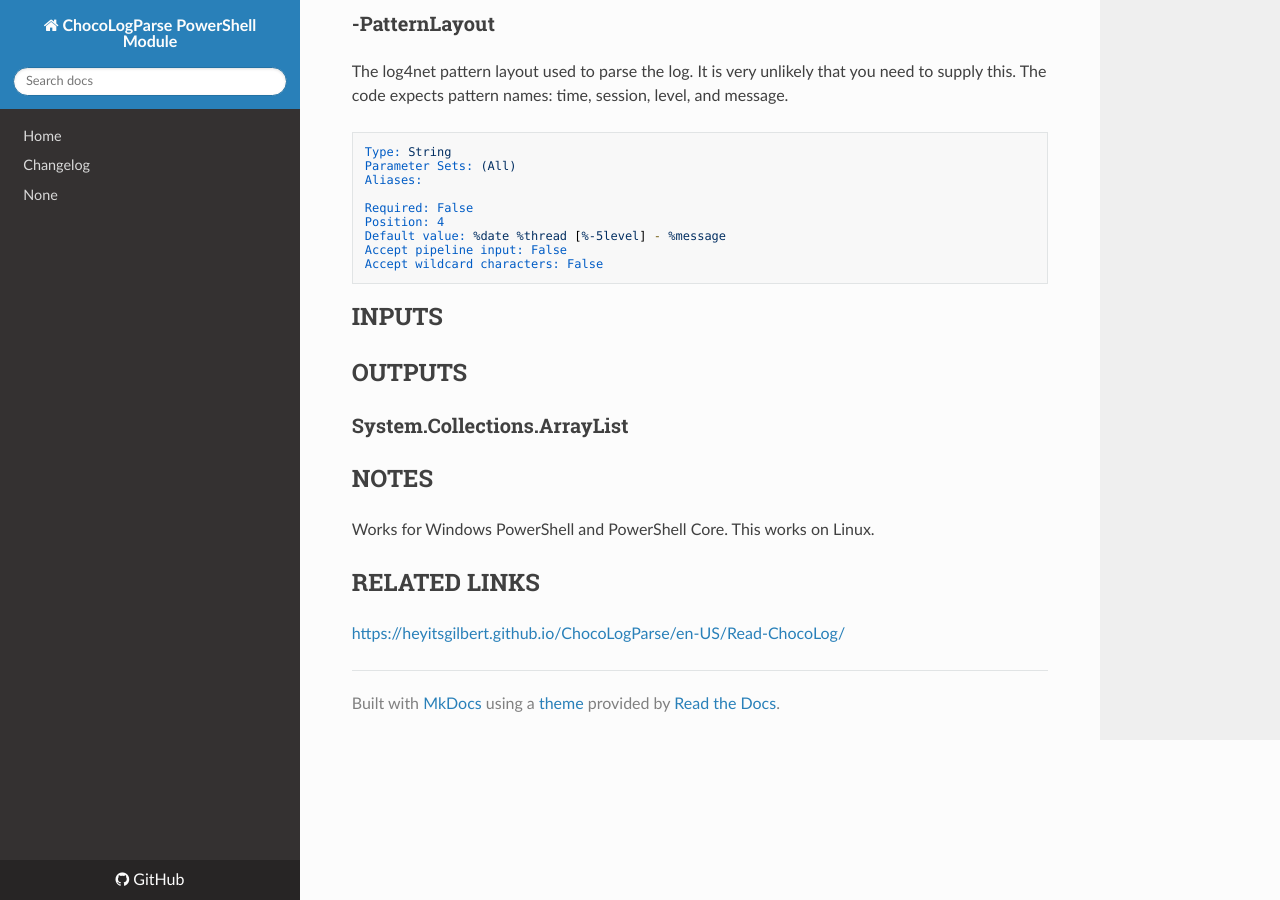
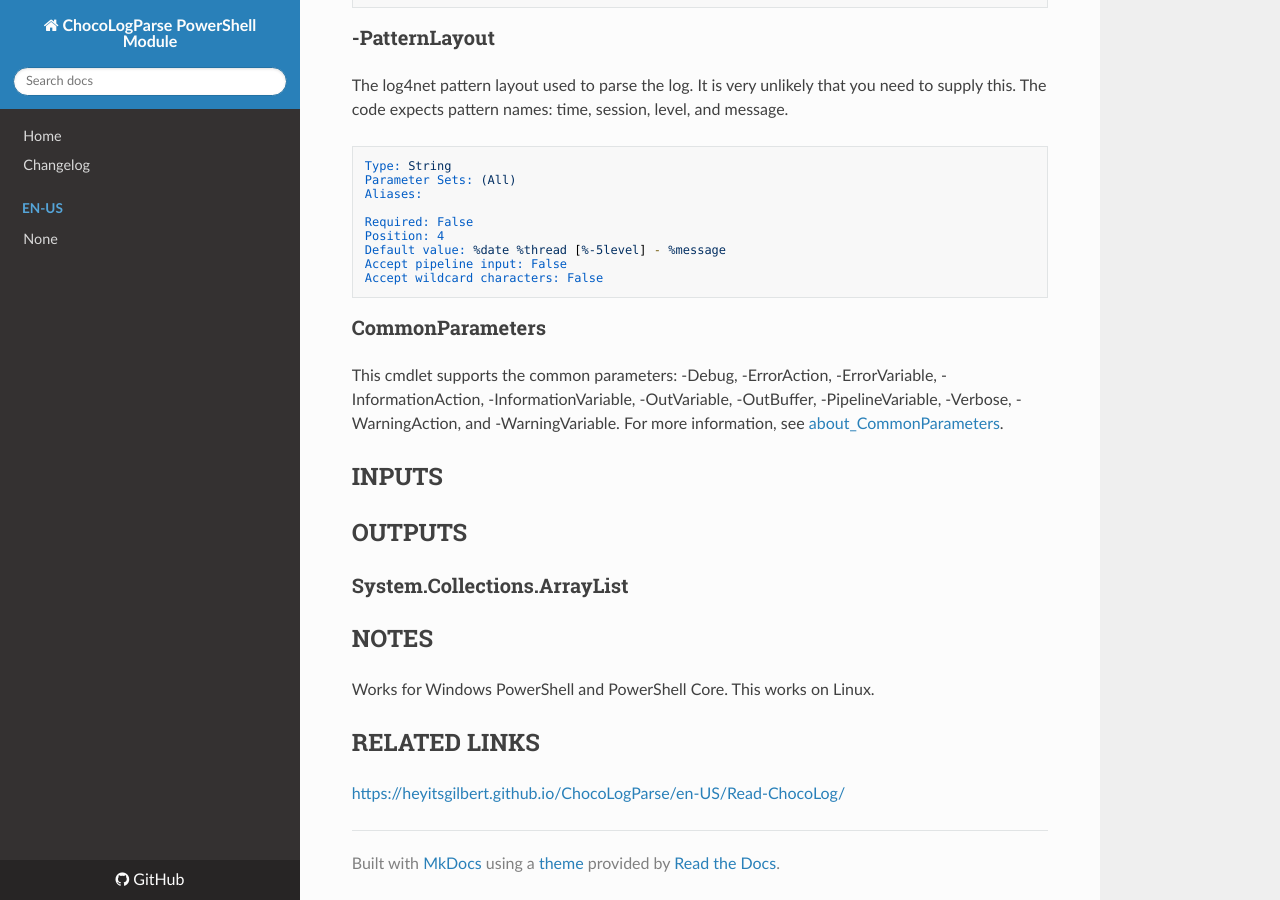
Before and after one commit to HeyItsGilbert/ChocoLogParse, an MkDocs documentation site: the page built from docs/en-US/Read-ChocoLog.md, in a window 1280 px wide and 900 px high, scrolled down 1582 px. Built offline with MkDocs 1.6.1, drawn with Linux system fonts in a browser that asks for light colours; nearby versions of some CDN libraries; some of the changed text lies outside the part shown.

````diff
--- a/docs/en-US/Read-ChocoLog.md
+++ b/docs/en-US/Read-ChocoLog.md
@@ -14,6 +14,7 @@
 
 ```
 Read-ChocoLog [[-Path] <String[]>] [[-FileLimit] <Int32>] [[-Filter] <String>] [[-PatternLayout] <String>]
+ [<CommonParameters>]
 ```
 
 ## DESCRIPTION
@@ -99,6 +100,9 @@
 Accept wildcard characters: False
 ```
 
+### CommonParameters
+This cmdlet supports the common parameters: -Debug, -ErrorAction, -ErrorVariable, -InformationAction, -InformationVariable, -OutVariable, -OutBuffer, -PipelineVariable, -Verbose, -WarningAction, and -WarningVariable. For more information, see [about_CommonParameters](http://go.microsoft.com/fwlink/?LinkID=113216).
+
 ## INPUTS
 
 ## OUTPUTS
--- a/mkdocs.yml
+++ b/mkdocs.yml
@@ -5,7 +5,8 @@
 nav:
   - Home: 'index.md'
   - Changelog: 'https://github.com/HeyItsGilbert/ChocoLogParse/blob/main/CHANGELOG.md'
-  - en-US/
+  - en-US:
+      - en-US/
 plugins:
   - search
   - include_dir_to_nav
````
Also changed, not shown: CHANGELOG.md (+6 -0 lines), 4 other files.
